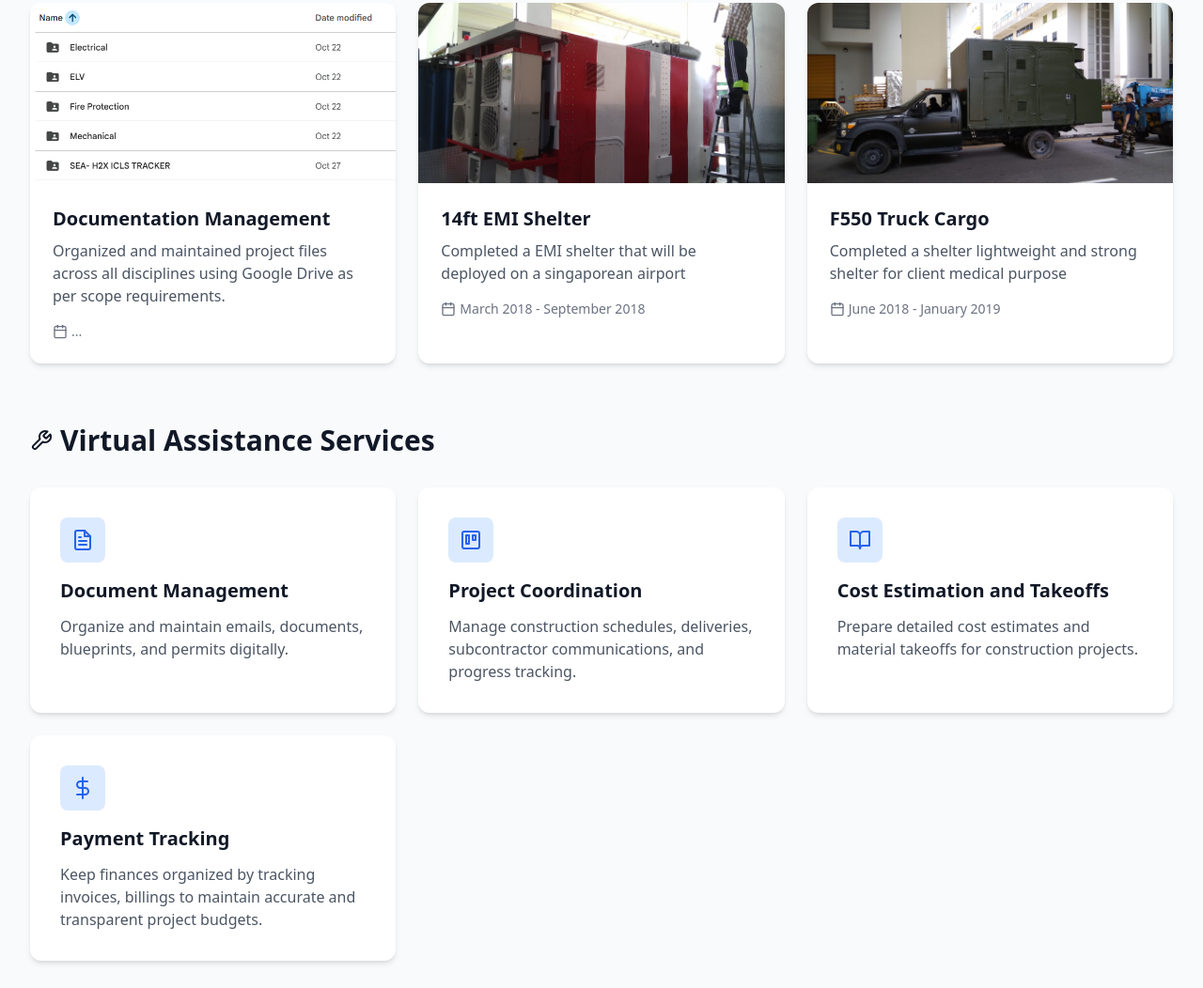
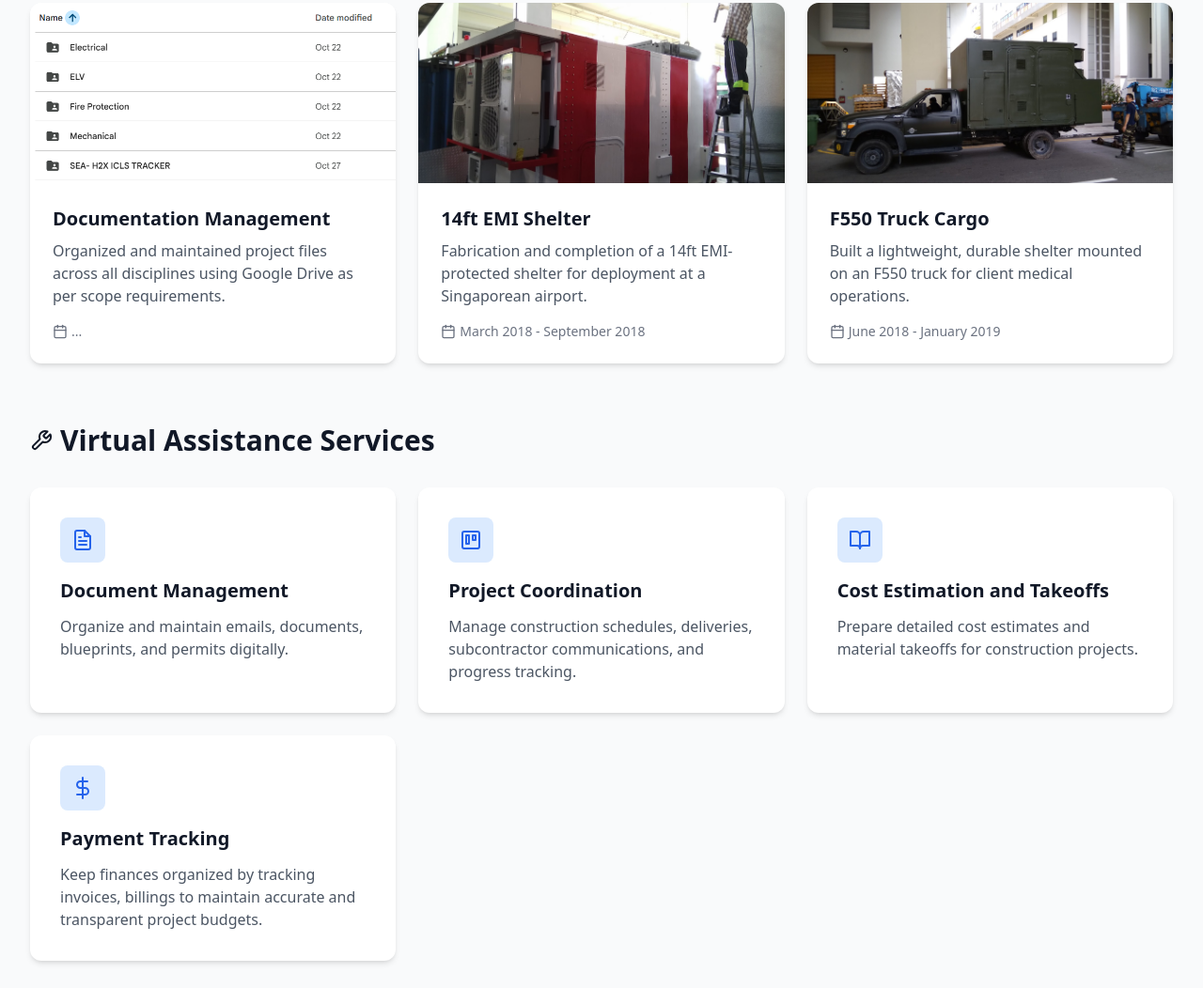
Before and after one commit to jodvid/josephprofile, a plain HTML site: page index.html in a window 1280 px wide. Shown: the part 1739-2791 px from the top of the page at 94% size. Drawn offline with nearby package versions, Linux system fonts and the light colour scheme.

Commit message:
updated details for project 5 and 6

```diff
--- a/index.html
+++ b/index.html
@@ -263,7 +263,7 @@
                     </div>
                     <div class="p-6">
                         <h3 class="text-xl font-bold text-gray-900 mb-2">14ft EMI Shelter</h3>
-                        <p class="text-gray-600 mb-4">Completed a EMI shelter that will be deployed on a singaporean airport</p>
+                        <p class="text-gray-600 mb-4">Fabrication and completion of a 14ft EMI-protected shelter for deployment at a Singaporean airport.</p>
                         <div class="flex items-center text-sm text-gray-500">
                             <i data-feather="calendar" class="mr-1 w-4 h-4"></i>
                             <span>March 2018 - September 2018</span>
@@ -278,7 +278,7 @@
                     </div>
                     <div class="p-6">
                         <h3 class="text-xl font-bold text-gray-900 mb-2">F550 Truck Cargo</h3>
-                        <p class="text-gray-600 mb-4">Completed a shelter lightweight and strong shelter for client medical purpose</p>
+                        <p class="text-gray-600 mb-4">Built a lightweight, durable shelter mounted on an F550 truck for client medical operations.</p>
                         <div class="flex items-center text-sm text-gray-500">
                             <i data-feather="calendar" class="mr-1 w-4 h-4"></i>
                             <span>June 2018 - January 2019</span>
```
